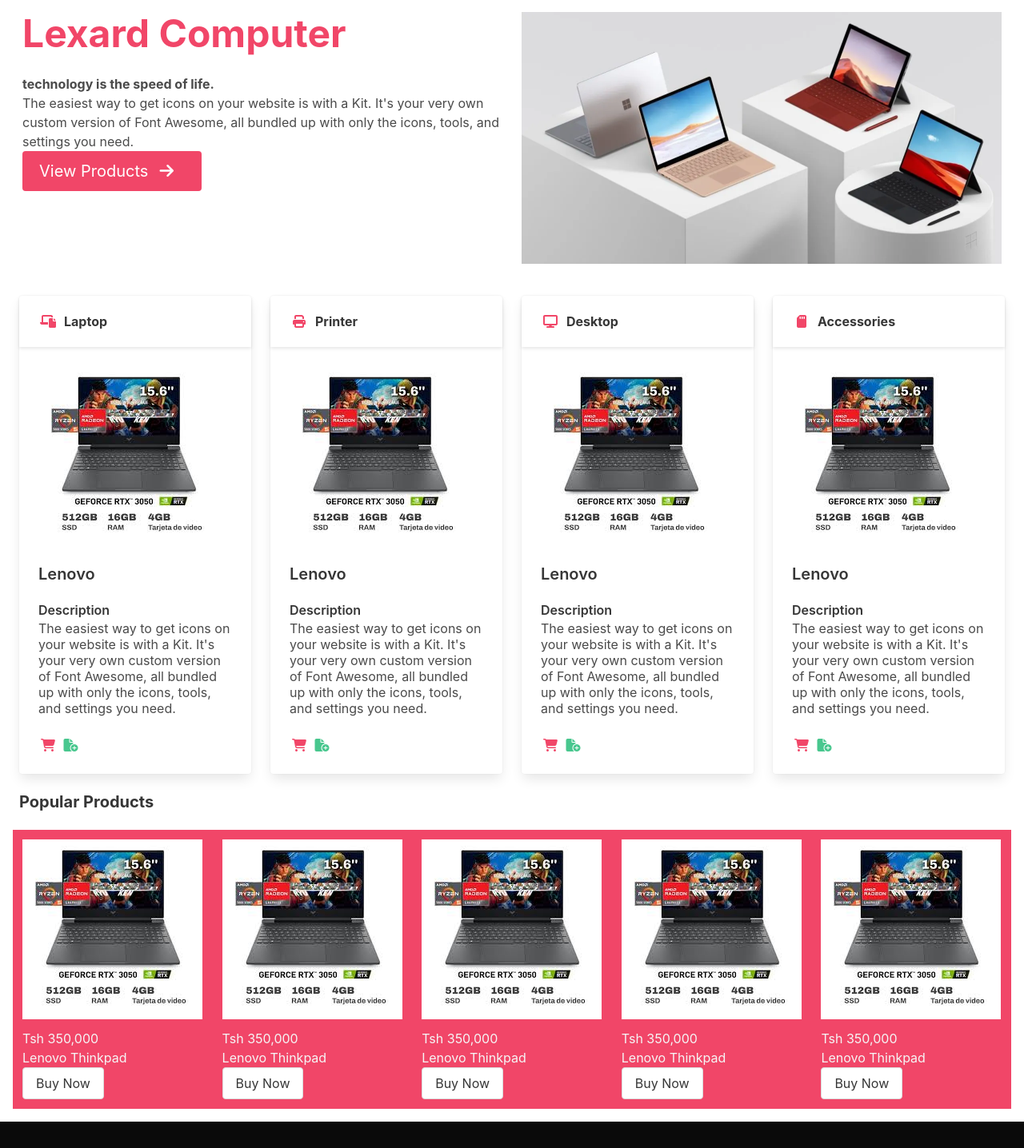
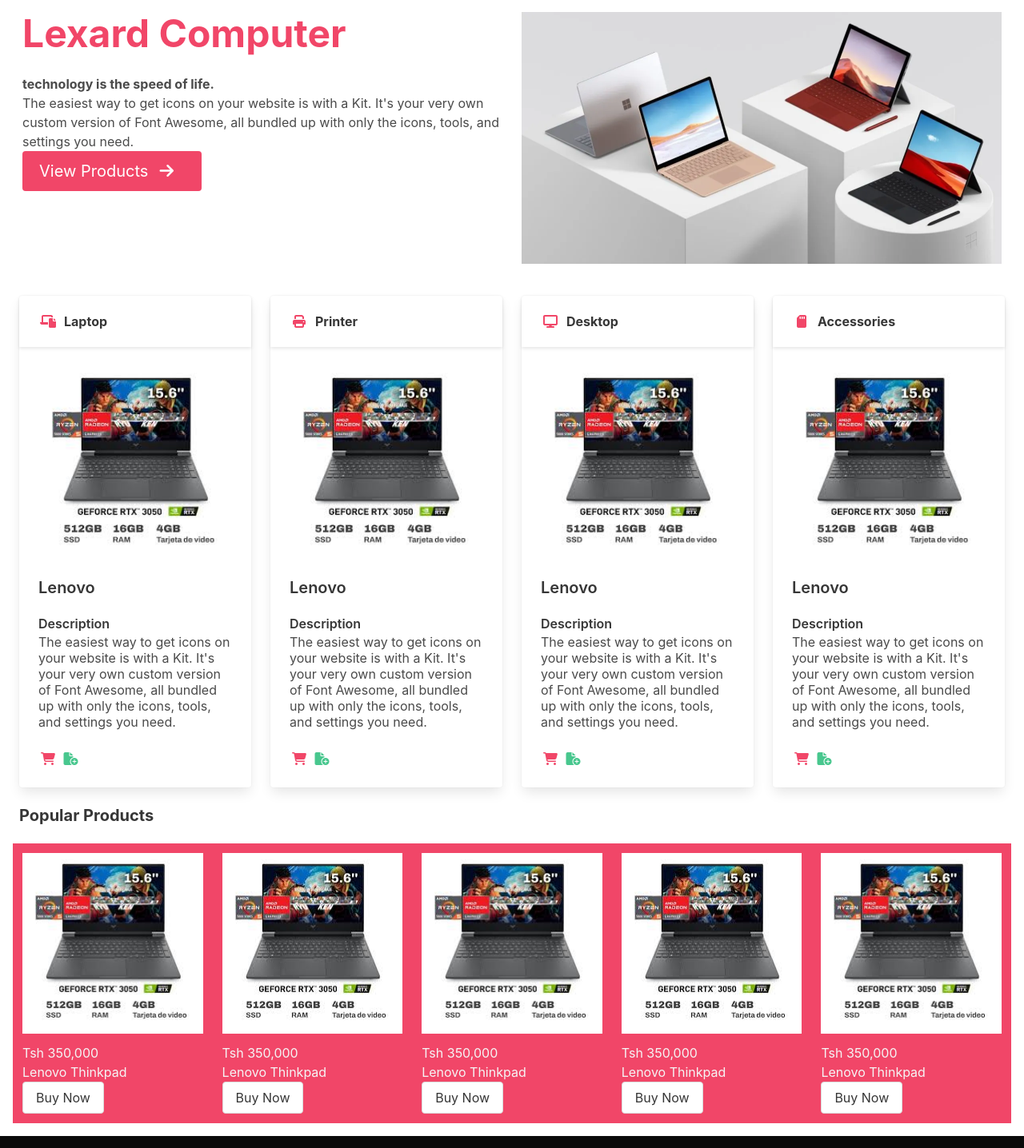
Before and after one commit to gbgrafixtz/lexard, a plain HTML site: page index.html in a window 1280 px wide. Shown: the part 71-1507 px from the top of the page at 80% size. Drawn offline with nearby package versions, Linux system fonts and the light colour scheme.

Commit message:
new changes

```diff
--- a/index.html
+++ b/index.html
@@ -57,9 +57,11 @@
             </div>
             <div class="card-content">
                 <div class="media">
+                    <div class="media-content">
                         <figure class="image is-240x640">
                             <img src="img/hp.jpg">
                         </figure>
+                    </div>
                 </div>
                 <div class="media-content">
                     <p class="title is-5">Lenovo</p>
@@ -78,9 +80,11 @@
             </div>
             <div class="card-content">
                 <div class="media">
+                    <div class="media-content">
                         <figure class="image is-240x640">
                             <img src="img/hp.jpg">
                         </figure>
+                    </div>
                 </div>
                 <div class="media-content">
                     <p class="title is-5">Lenovo</p>
@@ -99,9 +103,11 @@
             </div>
             <div class="card-content">
                 <div class="media">
+                    <div class="media-content">
                         <figure class="image is-240x640">
                             <img src="img/hp.jpg">
                         </figure>
+                    </div>
                 </div>
                 <div class="media-content">
                     <p class="title is-5">Lenovo</p>
@@ -120,9 +126,11 @@
             </div>
             <div class="card-content">
                 <div class="media">
+                    <div class="media-content">
                         <figure class="image is-240x640">
                             <img src="img/hp.jpg">
                         </figure>
+                    </div>
                 </div>
                 <div class="media-content">
                     <p class="title is-5">Lenovo</p>
@@ -143,9 +151,11 @@
 <div class="columns m-4 has-background-danger background-color-black has-text-light">
     <div class="column">
         <div class="media">
+            <div class="media-content">
                 <figure class="image is-240x640">
                     <img src="img/hp.jpg">
                 </figure>
+            </div>
         </div>
         <div class="media-content">
             <p class=" pt-3 has-text-light">Tsh 350,000</p>
@@ -155,9 +165,11 @@
     </div>
     <div class="column">
         <div class="media">
+            <div class="media-content">
                 <figure class="image is-240x640">
                     <img src="img/hp.jpg">
                 </figure>
+            </div>
         </div>
          <div class="media-content ">
             <p class=" pt-3 has-text-light">Tsh 350,000</p>
@@ -167,9 +179,11 @@
     </div>
     <div class="column has-text-light">
         <div class="media">
+            <div class="media-content">
                 <figure class="image is-240x640">
                     <img src="img/hp.jpg">
                 </figure>
+            </div>
         </div>
         <div class="media-content">
             <p class=" pt-3 has-text-light">Tsh 350,000</p>
@@ -179,9 +193,11 @@
     </div>
     <div class="column">
         <div class="media">
+            <div class="media-content">
                 <figure class="image is-240x640">
                     <img src="img/hp.jpg">
                 </figure>
+            </div>
         </div>
         <div class="media-content">
             <p class=" pt-3 has-text-light">Tsh 350,000</p>
@@ -191,9 +207,11 @@
     </div>
     <div class="column">
         <div class="media">
+            <div class="media-content">
                 <figure class="image is-240x640">
                     <img src="img/hp.jpg">
                 </figure>
+            </div>
         </div>
         <div class="media-content">
             <p class=" pt-3 has-text-light">Tsh 350,000</p>
```
Lines whose indentation alone changed are shown as unchanged.
